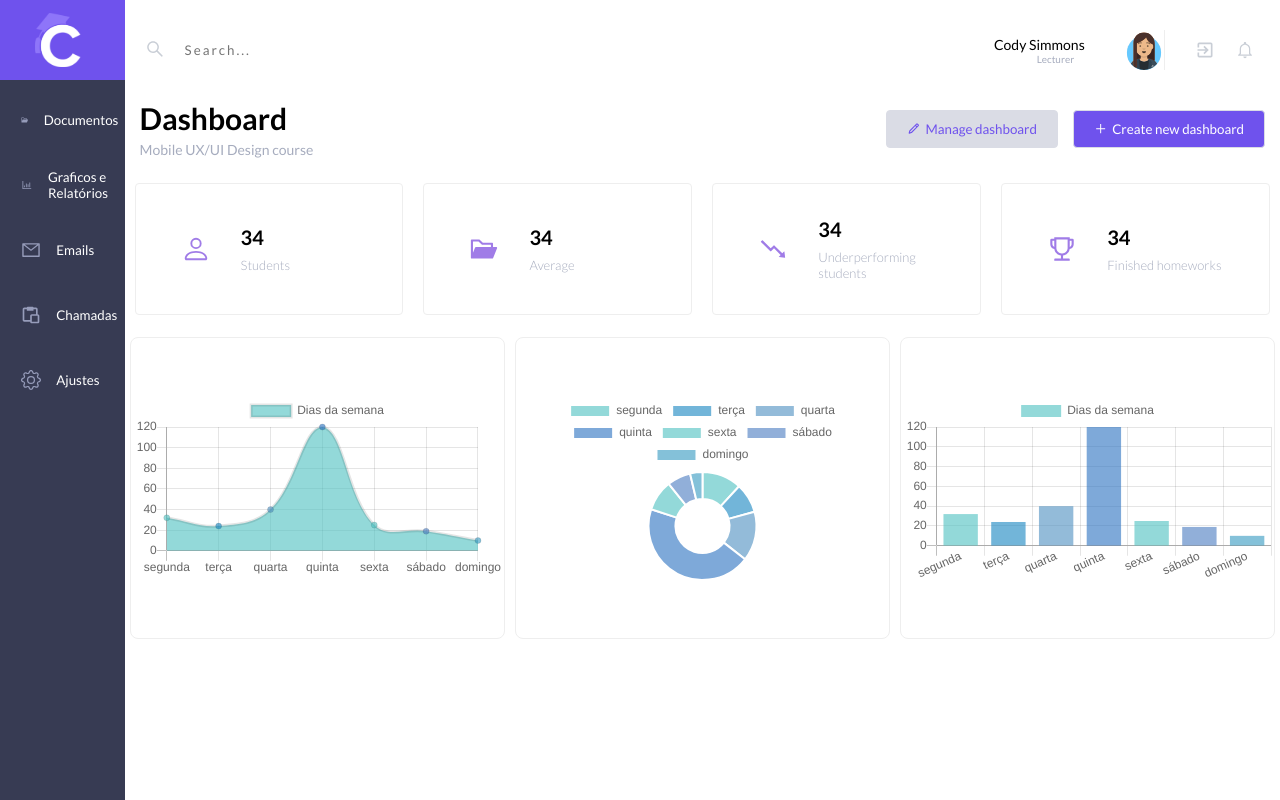
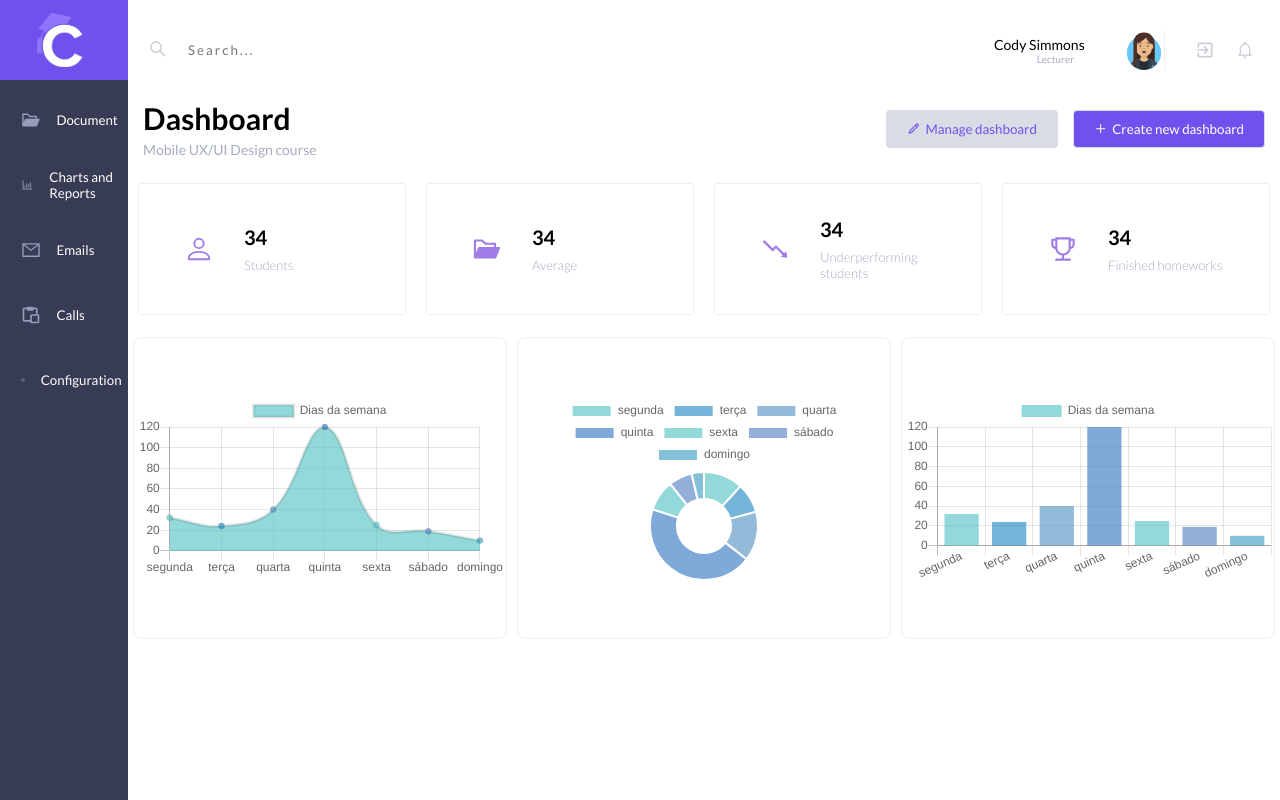
Before and after one commit to itsmatheusmoura/purple-dashboard, a React (Create React App) app: page / in a window 1280 px wide. Built offline with nearby package versions, Linux system fonts and the light colour scheme.

Commit message:
Change names on sidebar

```diff
--- a/src/components/home/index.js
+++ b/src/components/home/index.js
@@ -76,19 +76,19 @@ function Home() {
         <Icones>
           <IconContext.Provider value={{ color: '#969CBA', size: '20px' }}>
             <div>
-              <AiFillFolderOpen title='Documentos' /><small>Documentos</small>
+              <AiFillFolderOpen title='Document' /><small>Document</small>
             </div>
             <div>
-              <AiOutlineBarChart title='Graficos e Relatórios' /><small>Graficos e Relatórios</small>
+              <AiOutlineBarChart title='Charts and Reports' /><small>Charts and Reports</small>
             </div>
             <div>
               <AiOutlineMail title='Emails' /><small>Emails</small>
             </div>
             <div>
-              <BiPaste title='Chamadas' /><small>Chamadas</small>
+              <BiPaste title='Calls' /><small>Calls</small>
             </div>
             <div>
-              <BsGear title='Ajustes' /><small>Ajustes</small>
+              <BsGear title='Configuration' /><small>Configuration</small>
             </div>
           </IconContext.Provider>
         </Icones>
```
Also changed, not shown: 1 other file (tests, documents, lock files or other folders).
